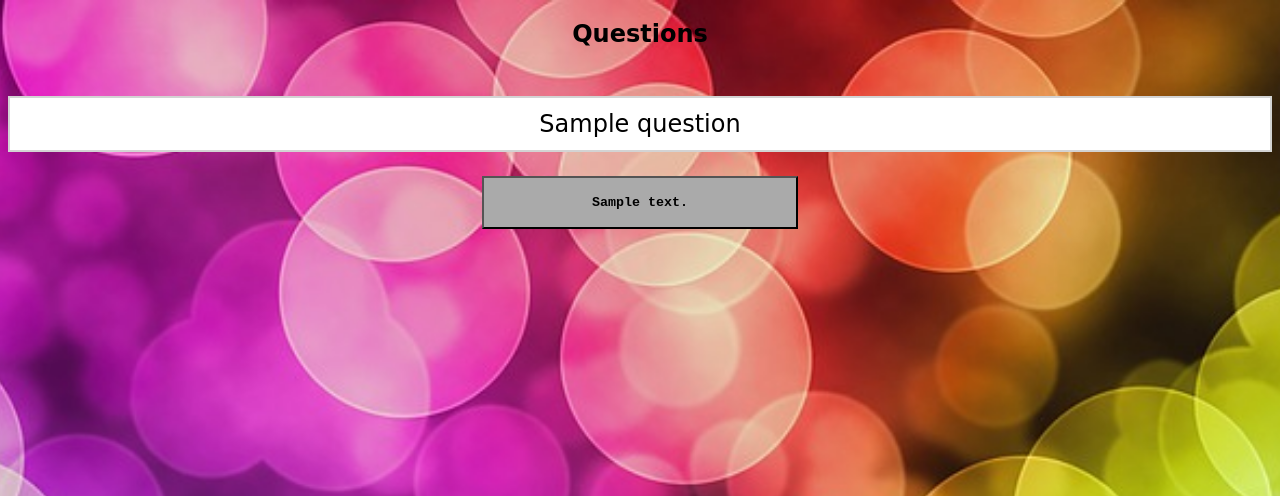
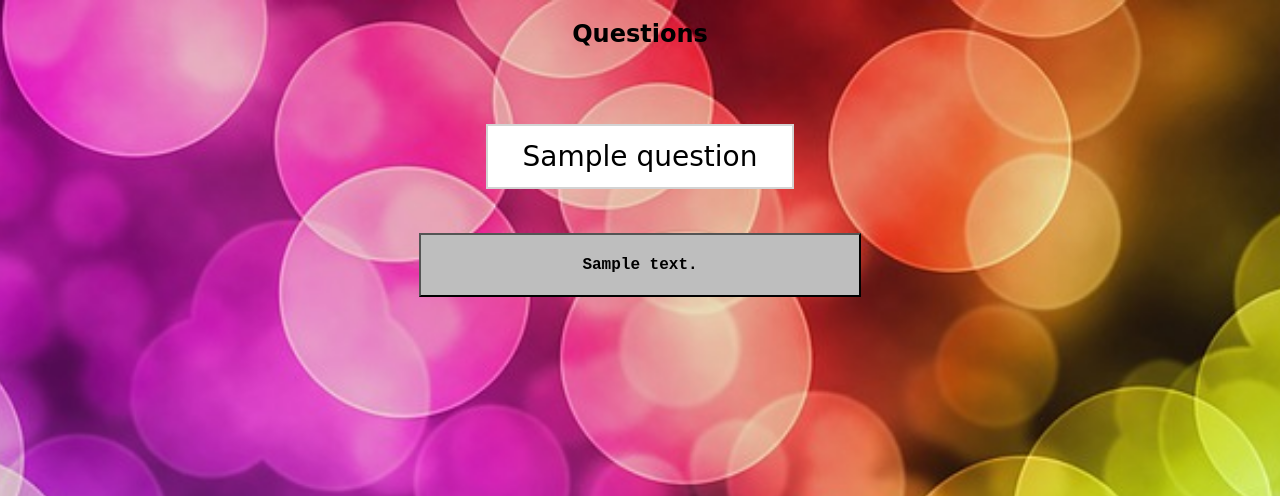
Before and after one commit to andreahpl/cssi2017-finalproject, a Python web app: template templates/game-page.html in a window 1280 px wide. Shown: the top 496 px of the page. Run offline with Jinja, Linux system fonts and the light colour scheme; the template is opened without the code that fills it: most values are stand-ins (such as "Sample title", 1, 10 or a date in 2020); some libraries are stand-ins or nearby versions.

Commit message:
Changed padding and fonts

```diff
--- a/stylesheets/stylesheet.css
+++ b/stylesheets/stylesheet.css
@@ -129,8 +129,17 @@ tr:nth-child(even) {
 
 /* Game Page */
 .question {
-  font-size: 1.5em;
+  display: inline-block;
+  font-size: 1.75em;
   border: 2px solid lightgray;
   background-color: white;
-  padding: 0.5em 0;
+  padding: 0.5em 1.25em;
 }
+
+.answer {
+  display: inline-block;
+  background-color: rgb(190,190,190);
+  width: 35%;
+  font-size: 1em;
+  margin: 1em;
+}
--- a/templates/game-page.html
+++ b/templates/game-page.html
@@ -11,9 +11,9 @@
   <div class ='questions' id="myDIV">
     {% for question in questions %}
     <div class='qna' style="display:none">
-      <p class="question">{{question['question'] }}</p>
+      <p class="question">{{question['question'] }}</p><br>
       {% for answer in question['answers']%}
-        <button onclick="advanceQuestion()">{{ answer }}</button>
+        <button class="answer" onclick="advanceQuestion()">{{ answer }}</button>
       {% endfor %}
     </div>
     {% endfor %}
```
